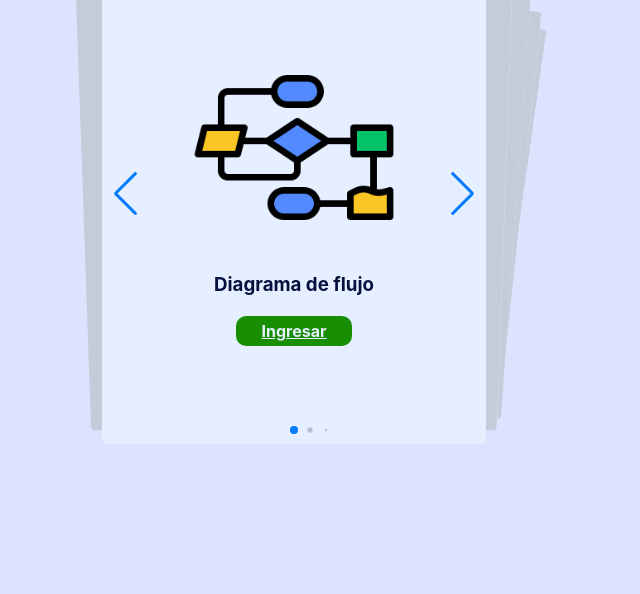
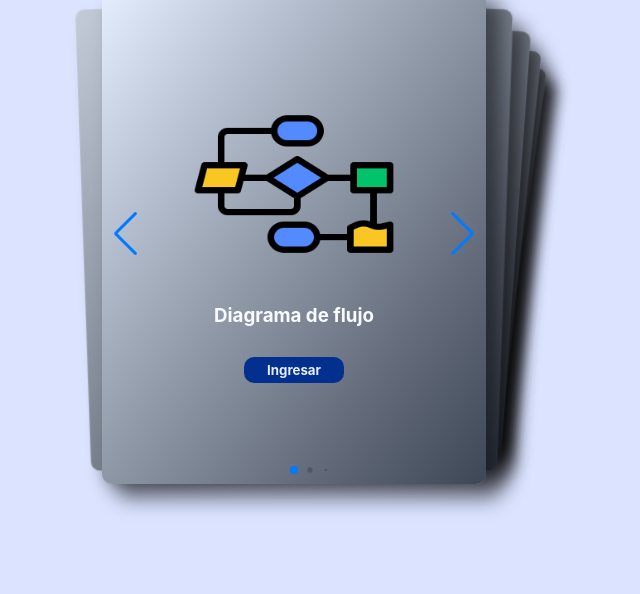
Before and after one commit to NunezManriqueCuauhtemocEmmanuel/Biblioteca, a plain HTML site: page index.html in a window 1280 px wide. Shown: the part 206-800 px from the top of the page, without its empty margins (346-986 px from the left). Drawn offline with nearby package versions, Linux system fonts and the light colour scheme.

Commit message:
tarjetas

```diff
--- a/Paginas/diagramaF.html
+++ b/Paginas/diagramaF.html
@@ -0,0 +1,15 @@
+<!DOCTYPE html>
+<html lang="en">
+<head>
+    <meta charset="UTF-8">
+    <meta http-equiv="X-UA-Compatible" content="IE=edge">
+    <meta name="viewport" content="width=device-width, initial-scale=1.0">
+    <title>Diagrama de flujo</title>
+    <link rel="stylesheet" href="../css/paginas/diagramaF.css">
+</head>
+<body>
+    <section class="container">
+
+    </section>
+</body>
+</html>
--- a/css/inicio.css
+++ b/css/inicio.css
@@ -1,4 +1,5 @@
 *{
+    text-decoration: none;
     margin: 0;
     padding: 0;
     box-sizing: border-box;
@@ -13,6 +14,12 @@ section{
     display: flex;
     justify-content: center;
     align-items: center;
+    flex-direction: column;
+}
+section h2{
+    font-size: 48px;
+    margin-bottom: 20px;
+    animation: pulse 0.3s linear infinite;
 }
 .swiper {
     padding-top: 50px;
@@ -22,28 +29,89 @@ section{
     text-align: center;
 }
 .swiper-slide{
-    background: #e6efff;
+    background-image: linear-gradient(to right bottom, #e6efff, #b9c2d2, #8e97a6, #656d7d, #3e4756);
     display: flex;
     align-items: center;
     justify-content: center;
     flex-direction: column;
-    border-radius: 5px;
+    border-radius: 10px;
     transition: 0.5s linear;
+    box-shadow: 15px 15px 20px rgba(0, 0, 0, 0.5);
+}
+.swiper-slide img{
+    transition: 0.5s;
+}
+.swiper-slide img:hover{
+    transform: scale(1.2);
 }
 .titulo{
-    color: rgb(7, 17, 63);
+    color: rgb(249, 251, 255);
     width: 100%;
     padding: 20px;
 }
 
-a{
-    background: rgb(24, 142, 3);
-    width: 30%;
+.btn1{
+    margin-top: 10px;
+    background: #032f8e;
+    width: 100px;
     padding: 5px;
     color: #e6efff;
     border-radius: 10px;
     cursor: pointer;
+    transition: 0.1s linear;
 }
-a:hover{
+.btn1:hover{
+    background: rgb(3, 27, 78);
+}
+
+.btn2{
+    background: rgb(142, 52, 3);
+    width: 100px;
+    padding: 5px;
+    color: #e6efff;
+    border-radius: 10px;
+    cursor: pointer;
+    transition: 0.1s linear;
+}
+.btn2:hover{
+    background: rgb(98, 40, 8);
+}
+
+.btn3{
+    background: rgb(3, 82, 142);
+    width: 100px;
+    padding: 5px;
+    color: #e6efff;
+    border-radius: 10px;
+    cursor: pointer;
+    transition: 0.1s linear;
+}
+.btn3:hover{
+    background: rgb(7, 56, 94);
+}
+
+.btn4{
+    background: rgb(43, 24, 108);
+    width: 100px;
+    padding: 5px;
+    color: #e6efff;
+    border-radius: 10px;
+    cursor: pointer;
+    transition: 0.1s linear;
+}
+.btn4:hover{
+    background: rgb(22, 11, 61);
+}
+
+.btn5{
+    background: rgb(24, 142, 3);
+    width: 100px;
+    padding: 5px;
+    color: #e6efff;
+    border-radius: 10px;
+    cursor: pointer;
+    transition: 0.1s linear;
+}
+.btn5:hover{
     background: rgb(19, 86, 7);
 }
--- /dev/null
+++ b/css/paginas/diagramaF.css
@@ -0,0 +1,8 @@
+*{
+    margin: 0;padding: 0;
+    box-sizing: border-box;
+    font-family: -apple-system, BlinkMacSystemFont, 'Segoe UI', Roboto, Oxygen, Ubuntu, Cantarell, 'Open Sans', 'Helvetica Neue', sans-serif;
+}
+html{
+    background: #dbe3ff;
+}
--- a/index.html
+++ b/index.html
@@ -8,30 +8,72 @@
     <link rel="stylesheet" href="./css/inicio.css">
     <link rel="shortcut icon" href="img/logoSpektre.svg" >
     <link rel="stylesheet" href="https://unpkg.com/swiper@8/swiper-bundle.min.css"/>
+    <link rel="stylesheet" href="https://cdnjs.cloudflare.com/ajax/libs/animate.css/4.1.1/animate.min.css"/>
 </head>
 <body>
     <section>
+        <h2>Biblioteca</h2>
         <!-- Slider main container -->
         <div class="swiper">
         <!-- Additional required wrapper -->
             <div class="swiper-wrapper">
           <!-- Slides -->
                 <div class="swiper-slide">
-                    <img src="./img/diagrama-de-flujo.png" width="55%">
+                    <img src="./img/diagrama-de-flujo.png" width="55%" height="40%">
                     <div class="titulo">
                         <h3>Diagrama de flujo</h3>
                     </div>
                     <a href="./Paginas/diagramaF.html">
-                        <div class="btn">
-                            <h4>Ingresar</h4>
+                        <div class="btn1">
+                            <h5>Ingresar</h5>
                         </div>
                     </a>
                 </div>
-                <div class="swiper-slide">Diagramas de Clases</div>
-                <div class="swiper-slide">Diagramas de Casos de Uso</div>
-                <div class="swiper-slide">Diagramas de Actividades</div>
-                <div class="swiper-slide">Diagramas de Secuencia</div>
-                <div class="swiper-slide">Proximamente</div>
+                <div class="swiper-slide">
+                    <img src="./img/kisspng-use-case-diagram-unified-modeling-language-online-g-data-software-5b1b6489c81b28.4546449415285218658197.png" width="55%">
+                    <div class="titulo">
+                        <h3>Diagramas de Casos de Uso</h3>
+                    </div>
+                    <a href="./Paginas/diagramasCU.html">
+                        <div class="btn2">
+                            <h5>Ingresar</h5>
+                        </div>
+                    </a>
+                </div>
+                <div class="swiper-slide">
+                    <img src="./img/059846e7-c496-4ad3-8bb3-c50ef30932a8.png" width="55%">
+                    <div class="titulo">
+                        <h3>Diagramas de Clases</h3>
+                    </div>
+                    <a href="./Paginas/diagramasClases.html">
+                        <div class="btn3">
+                            <h5>Ingresar</h5>
+                        </div>
+                    </a>
+                </div>
+                <div class="swiper-slide">
+                    <img src="./img/activity-diagram-for-login-UML-650x797-PhotoRoom.png" width="55%"
+                    height="40%">
+                    <div class="titulo">
+                        <h3>Diagrama de actividades</h3>
+                    </div>
+                    <a href="./Paginas/diagramaAct.html">
+                        <div class="btn4">
+                            <h5>Ingresar</h5>
+                        </div>
+                    </a>
+                </div>
+                <div class="swiper-slide">
+                    <img src="./img/uml-sequence-diagram-example@2x-PhotoRoom.png" width="55%" height="40%">
+                    <div class="titulo">
+                        <h3>Diagramas de Secuencia</h3>
+                    </div>
+                    <a href="./Paginas/diagramaSec.html">
+                        <div class="btn5">
+                            <h5>Ingresar</h5>
+                        </div>
+                    </a>
+                </div>
             </div>
             <!-- If we need pagination -->
             <div class="swiper-pagination"></div>
```
Also changed, not shown: Paginas/diagramaAct.html (added), Paginas/diagramaSec.html (added), Paginas/diagramasCU.html (added), Paginas/diagramasClases.html (added), img/059846e7-c496-4ad3-8bb3-c50ef30932a8.png (added), img/activity-diagram-for-login-UML-650x797-PhotoRoom.png (added), img/kisspng-use-case-diagram-unified-modeling-language-online-g-data-software-5b1b6489c81b28.4546449415285218658197.png (added), img/uml-sequence-diagram-example@2x-PhotoRoom.png (added).
